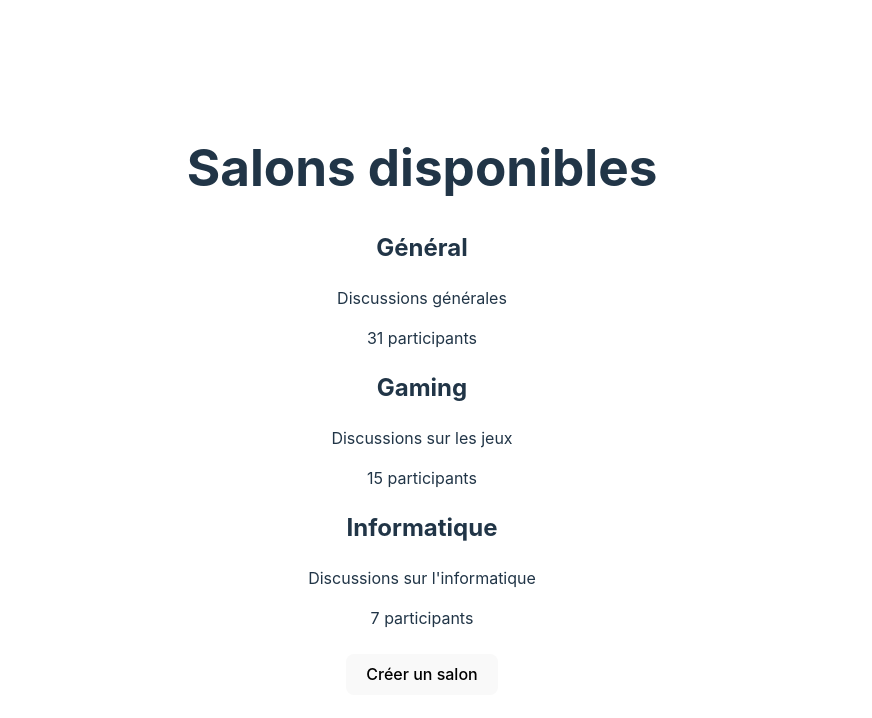
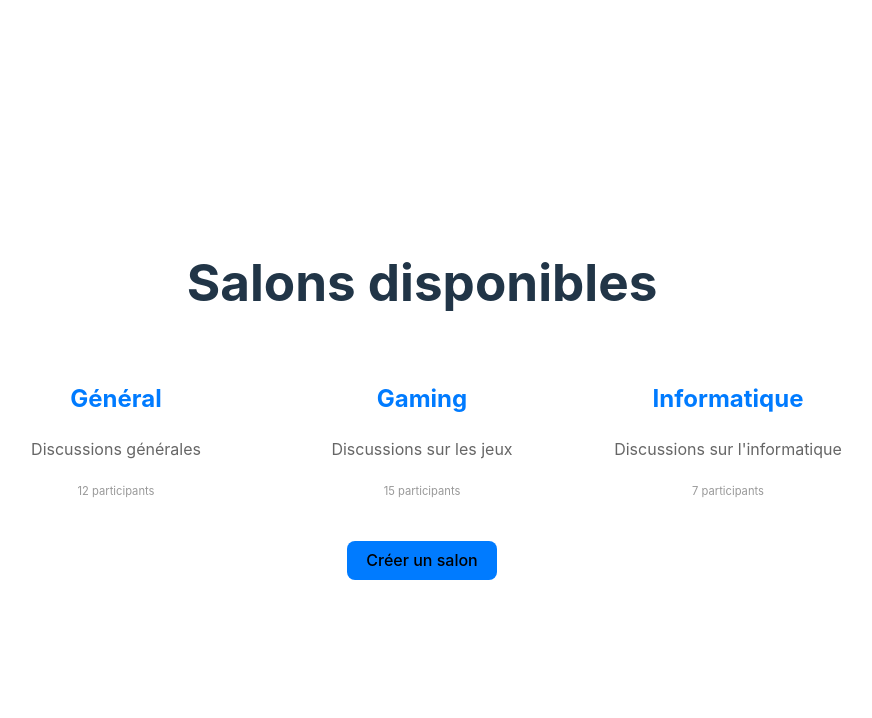
Before and after one commit to maryamabloua/FireTalk, a React (Vite) app: page /chat-rooms in a window 1280 px wide. Shown: the top 718 px of the page, without its empty margins (218-1090 px from the left). Built offline with nearby package versions, Linux system fonts and the light colour scheme.

Commit message:
Add CSS for ChatRoomsPage design

```diff
--- a/src/pages/ChatRoomsPage.jsx
+++ b/src/pages/ChatRoomsPage.jsx
@@ -1,24 +1,27 @@
+import '../styles/ChatRoomsPage.css'
+
 const ChatRoomsPage = () => {
   // Données statiques pour les salons (à remplacer plus tard par Firestore)
   const chatRooms = [
-        { id: 1, name: "Général", description: "Discussions générales", participants: 31 },
+    { id: 1, name: "Général", description: "Discussions générales", participants: 12 },
     { id: 2, name: "Gaming", description: "Discussions sur les jeux", participants: 15 },
     { id: 3, name: "Informatique", description: "Discussions sur l'informatique", participants: 7 },
   ]
 
   return (
-        <>
+    <div className="chat-rooms">
       <h1>Salons disponibles</h1>
+      <div className="rooms-list">
         {chatRooms.map((room) => (
-                <div key={room.id}>
+          <div key={room.id} className="room-card">
             <h2>{room.name}</h2>
             <p>{room.description}</p>
             <span>{room.participants} participants</span>
           </div>
         ))}
-            <br />
-            <button >Créer un salon</button>
-        </>
+      </div><br/>
+      <button className="create-room-button">Créer un salon</button>
+    </div>
   )
 }
 
--- /dev/null
+++ b/src/styles/ChatRoomsPage.css
@@ -0,0 +1,40 @@
+  .create-room-button {
+    background-color: #007bff;
+    border: none;
+  }
+
+  .create-room-button:hover {
+    background-color: #0056b3;
+  }
+
+  .rooms-list {
+    display: flex;
+    flex-wrap: wrap;
+    gap: 1.5rem;
+    justify-content: center;
+  }
+
+  .room-card {
+    background-color: #fff;
+    border-radius: 8px;
+    padding: 1rem;
+    width: 250px;
+    transition: transform 0.3s ease, box-shadow 0.3s ease;
+  }
+
+  .room-card:hover {
+    transform: translateY(-5px);
+  }
+
+  .room-card h2 {
+    color: #007bff;
+  }
+
+  .room-card p {
+    color: #666;
+  }
+
+  .room-card span {
+    font-size: 0.7rem;
+    color: #999;
+  }
```
Lines whose indentation alone changed are shown as unchanged.
